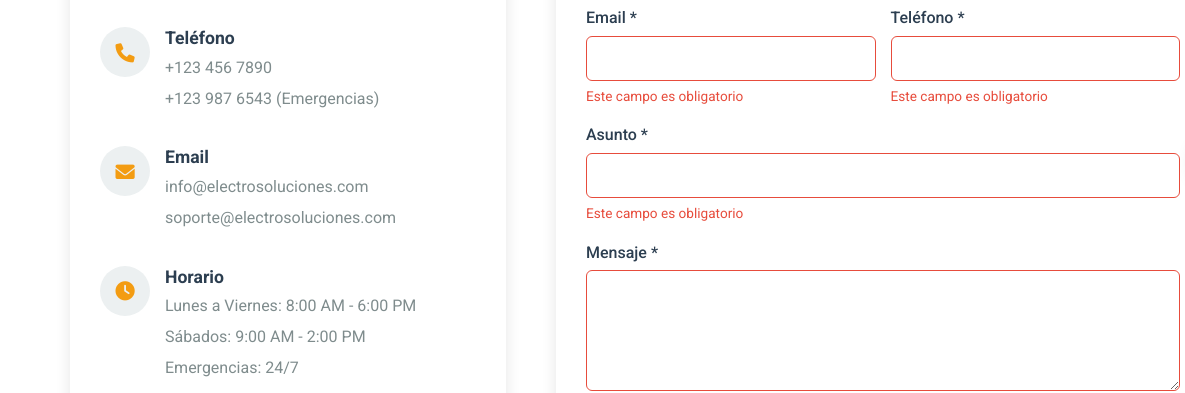
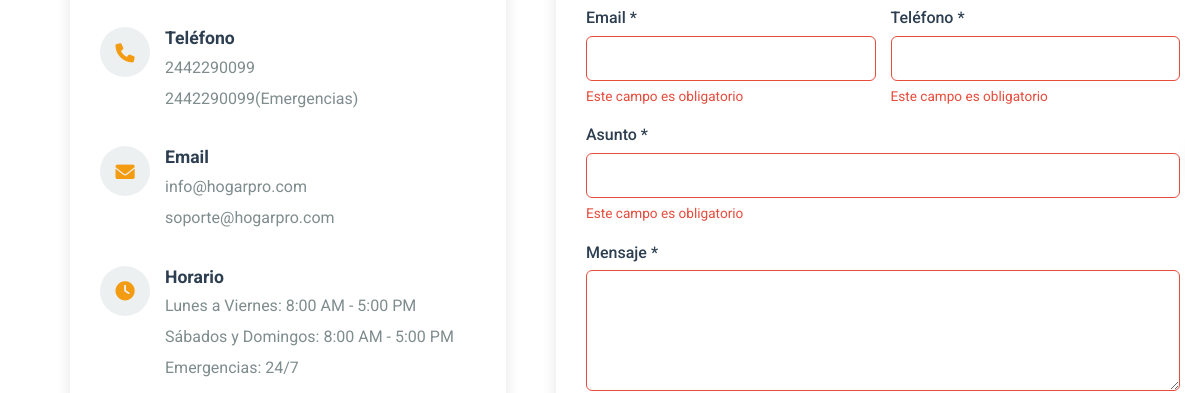
Before and after one commit to LuisPuent3/pabloWebsite, a plain HTML site: page html/contacto.html in a window 1280 px wide. Shown: the part 582-975 px from the top of the page, 0-1185 px from the left. Drawn offline with Linux system fonts and the light colour scheme.

Commit message:
the first change

```diff
--- a/html/contacto.html
+++ b/html/contacto.html
@@ -77,8 +77,8 @@
                         </div>
                         <div class="contact-details">
                             <h3>Teléfono</h3>
-                            <p>+123 456 7890</p>
-                            <p>+123 987 6543 (Emergencias)</p>
+                            <p>2442290099</p>
+                            <p>2442290099(Emergencias)</p>
                         </div>
                     </div>
 
@@ -88,8 +88,8 @@
                         </div>
                         <div class="contact-details">
                             <h3>Email</h3>
-                            <p>info@electrosoluciones.com</p>
-                            <p>soporte@electrosoluciones.com</p>
+                            <p>info@hogarpro.com</p>
+                            <p>soporte@hogarpro.com</p>
                         </div>
                     </div>
 
@@ -99,8 +99,8 @@
                         </div>
                         <div class="contact-details">
                             <h3>Horario</h3>
-                            <p>Lunes a Viernes: 8:00 AM - 6:00 PM</p>
-                            <p>Sábados: 9:00 AM - 2:00 PM</p>
+                            <p>Lunes a Viernes: 8:00 AM - 5:00 PM</p>
+                            <p>Sábados y Domingos: 8:00 AM - 5:00 PM</p>
                             <p>Emergencias: 24/7</p>
                         </div>
                     </div>
```
Also changed, not shown: html/presupuesto.html (+1 -1 lines), index.html (+4 -4 lines), 2 other files.
